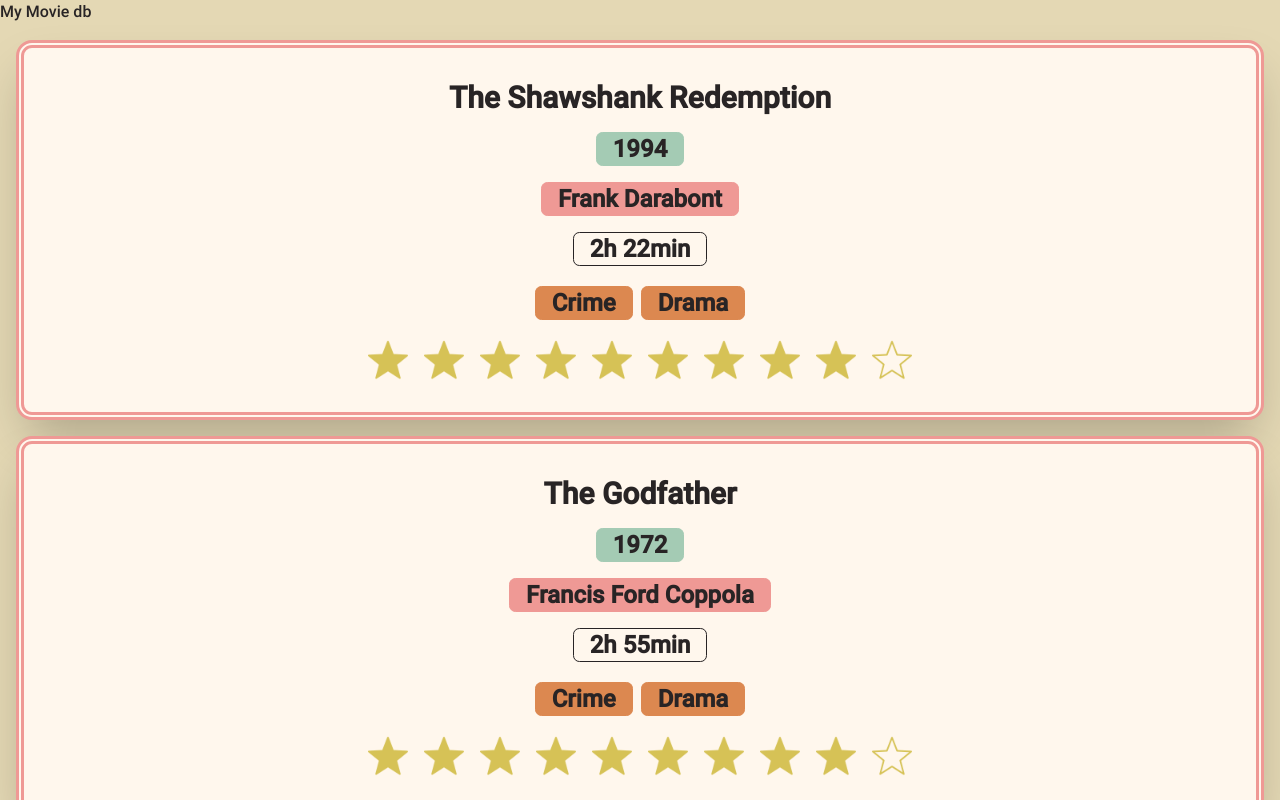
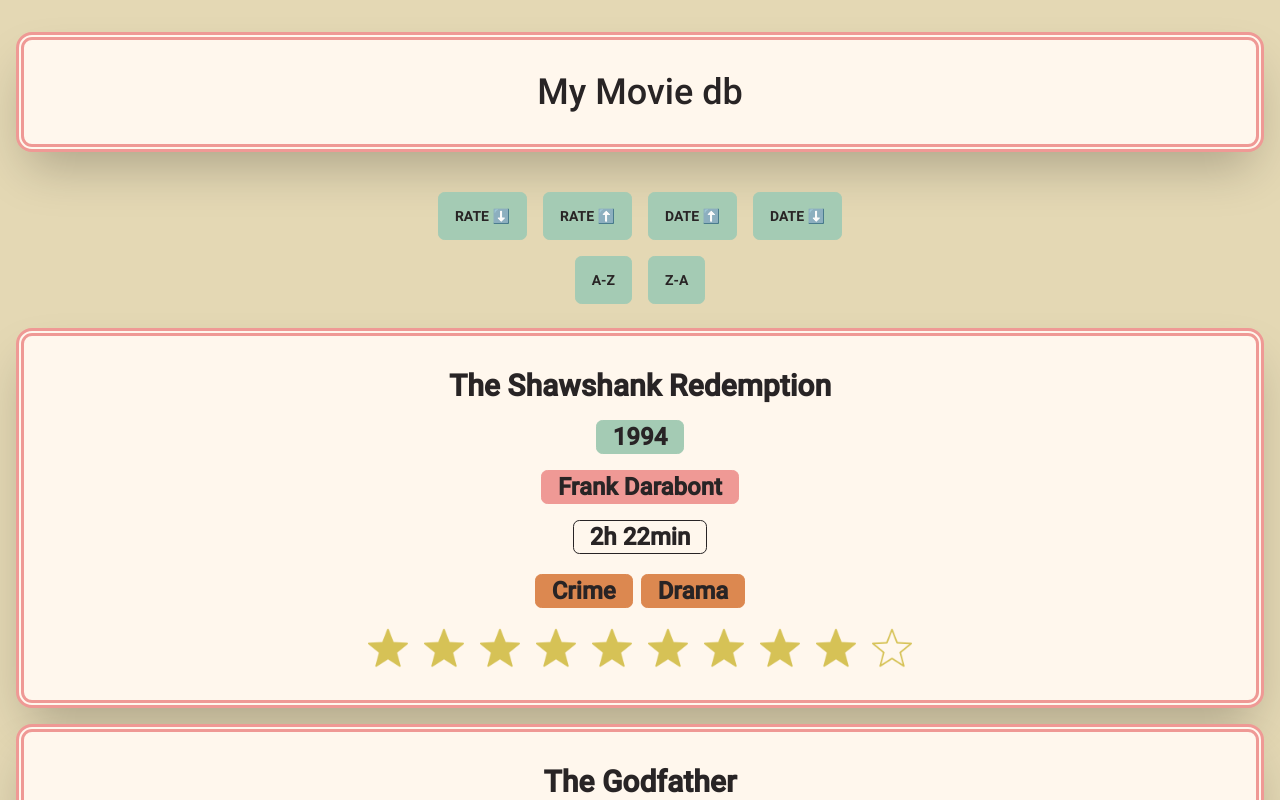
Before and after one commit to MariaRiosNavarro/sorted-movies-app, a React (Vite) app: page / in a window 1280 px wide. Shown: the top 800 px of the page. Built offline with nearby package versions, Linux system fonts and the light colour scheme.

Commit message:
rate sort works

```diff
--- /dev/null
+++ b/src/components/Button.jsx
@@ -0,0 +1,12 @@
+const Button = (props) => {
+  return (
+    <button
+      className="btn btn-secondary m-2 font-bold font-['RobotoB']"
+      onClick={props.action}
+    >
+      {props.name}
+    </button>
+  );
+};
+
+export default Button;
--- a/src/components/MovieList.jsx
+++ b/src/components/MovieList.jsx
@@ -1,13 +1,56 @@
 import MovieCard from "./MovieCard";
 import movies from "../db/movies";
+import Button from "./Button";
+import { useState } from "react";
 
 // Props Version
 
 const MovieList = () => {
+  const [moviesArray, setMoviesArray] = useState(movies);
+
+  const copyMovies = [...movies];
+
+  const handleDateAscending = () => {
+    copyMovies.sort((a, b) => a.year - b.year);
+    console.log(copyMovies);
+  };
+
+  const handleDateDescending = () => {
+    copyMovies.sort((a, b) => b.year - a.year);
+    console.log(copyMovies);
+  };
+  const handleWorstRate = () => {
+    copyMovies.sort((a, b) => a.rate - b.rate);
+    setMoviesArray(copyMovies);
+  };
+
+  const handleBestRate = () => {
+    copyMovies.sort((a, b) => b.rate - a.rate);
+    setMoviesArray(copyMovies);
+  };
+  const handleAphabetical = () => {
+    copyMovies.sort((a, b) => a.localeCompare(b));
+    console.log(copyMovies);
+  };
+  const handleDescendingAlphabetical = () => {
+    copyMovies.sort((a, b) => b.localeCompare(a));
+    console.log(copyMovies);
+  };
+
   return (
     <>
+      <div className="flex items-center justify-center flex-wrap">
+        <Button action={handleWorstRate} name="Rate ⬇️" />
+        <Button action={handleBestRate} name="Rate ⬆️" />
+        <Button action={handleDateAscending} name="Date  ⬆️" />
+        <Button action={handleDateDescending} name="Date  ⬇️" />
+      </div>
+      <div className="flex items-center justify-center flex-wrap">
+        <Button action={handleAphabetical} name="A-Z" />
+        <Button action={handleDescendingAlphabetical} name="Z-A" />
+      </div>
       <article>
-        {movies.map((movie, index) => (
+        {moviesArray.map((movie, index) => (
           <MovieCard moviesObject={movie} key={index} />
         ))}
       </article>
--- a/src/index.css
+++ b/src/index.css
@@ -7,6 +7,16 @@
   src: url("/src/assets/fonts/Roboto/Roboto-Medium.ttf");
 }
 
+@font-face {
+  font-family: RobotoB;
+  src: url("/src/assets/fonts/Roboto/Roboto-Bold.ttf");
+}
+
+@font-face {
+  font-family: RobotoT;
+  src: url("/src/assets/fonts/Roboto/Roboto-Thin.ttf");
+}
+
 @layer base {
   html {
     font-family: Roboto, Helvetica, sans-serif;
--- a/src/pages/Home.jsx
+++ b/src/pages/Home.jsx
@@ -3,8 +3,10 @@ import MovieList from "../components/MovieList";
 const Home = () => {
   return (
     <>
-      <section>
-        <h1>My Movie db</h1>
+      <section className="container">
+        <h1 className="text-center text-secundary text-4xl p-8 my-8 mx-4 shadow-2xl rounded-2xl bg-orange-50 border-double  border-8 border-primary">
+          My Movie db
+        </h1>
         <MovieList />
       </section>
     </>
```
